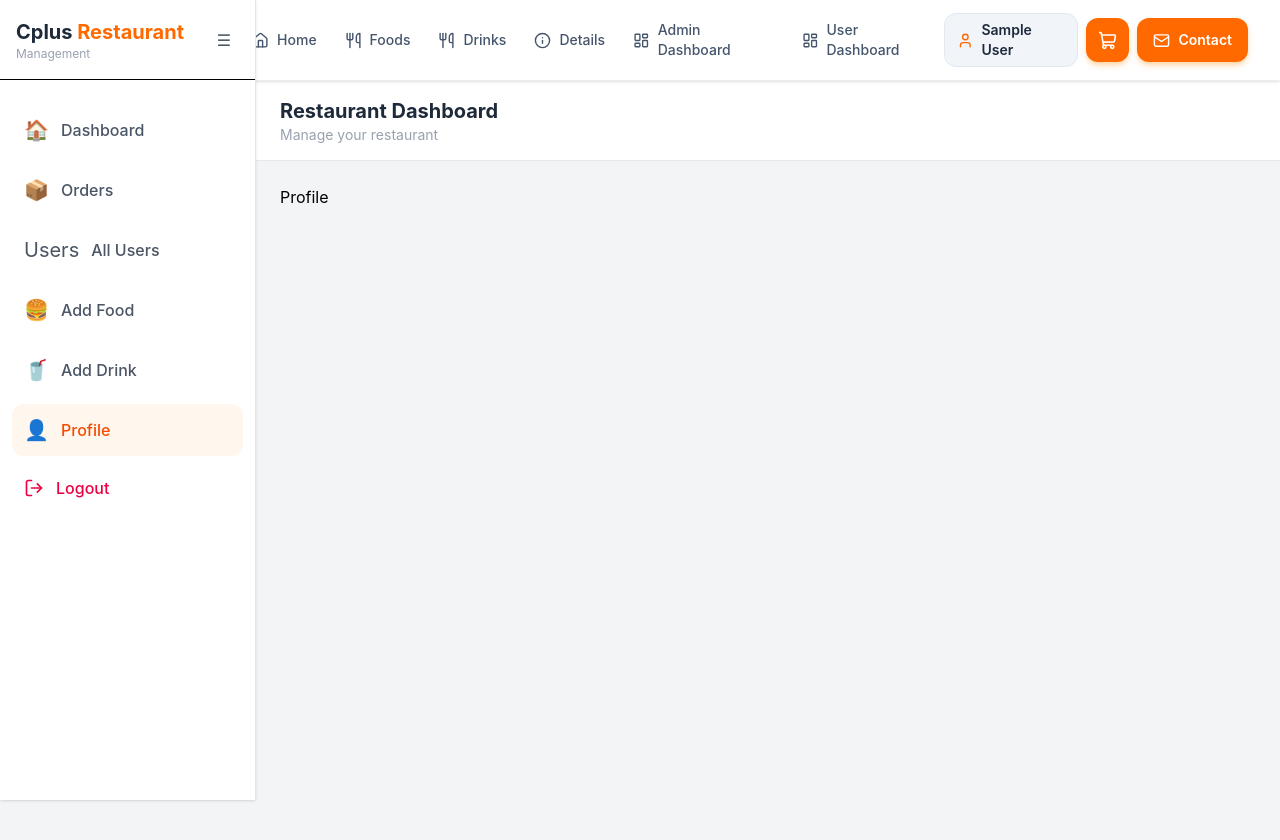
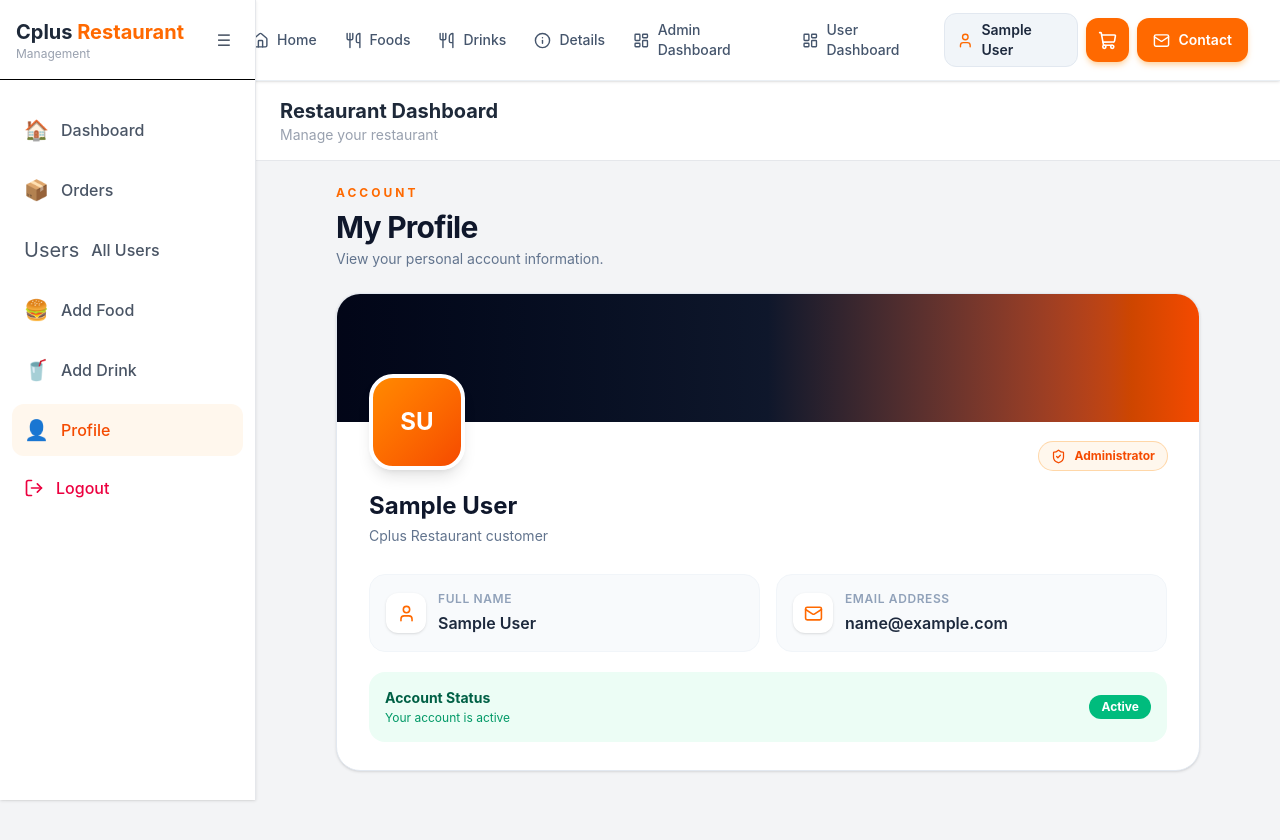
Before and after one commit to omar-abdi/cplus-restaurant, a React app in the folder frontend/: page /dashboard/profile in a window 1280 px wide. Shown: the top 840 px of the page. Built offline with nearby package versions, Linux system fonts and the light colour scheme; sample sign-in values are in the browser's storage; the HTML template or start-up script is replaced by a standard one.

Commit message:
69 profilepage

```diff
--- a/frontend/src/pages/Profile.jsx
+++ b/frontend/src/pages/Profile.jsx
@@ -1,11 +1,142 @@
 
+import { Mail, User, ShieldCheck } from "lucide-react";
+import storeUser from "../zustand/user";
 
 const Profile = () => {
+  const { user } = storeUser();
+
+  if (!user) {
+    return (
+      <div className="flex min-h-[60vh] items-center justify-center">
+        <div className="rounded-2xl bg-white p-8 text-center shadow-sm">
+          <h2 className="text-lg font-bold text-slate-900">
+            Please login
+          </h2>
+          <p className="mt-1 text-sm text-slate-500">
+            You need to login to view your profile.
+          </p>
+        </div>
+      </div>
+    );
+  }
+
+  const initials = (user.name || "U")
+    .split(" ")
+    .map((word) => word[0])
+    .slice(0, 2)
+    .join("")
+    .toUpperCase();
+
   return (
-    <div>
-  <h1>Profile</h1>
-    </div>
-  )
-}
+    <section className="mx-auto max-w-4xl px-4 pb-10">
+      {/* Header */}
+      <div className="mb-6">
+        <p className="text-xs font-bold uppercase tracking-[3px] text-orange-500">
+          Account
+        </p>
 
-export default Profile
+        <h1 className="mt-2 text-3xl font-bold tracking-tight text-slate-900">
+          My Profile
+        </h1>
+
+        <p className="mt-1 text-sm text-slate-500">
+          View your personal account information.
+        </p>
+      </div>
+
+      {/* Profile Card */}
+      <div className="overflow-hidden rounded-3xl border border-slate-200 bg-white shadow-sm">
+        {/* Top banner */}
+        <div className="h-32 bg-gradient-to-r from-slate-950 via-slate-900 to-orange-600" />
+
+        {/* Profile content */}
+        <div className="px-6 pb-7 sm:px-8">
+          {/* Avatar */}
+          <div className="-mt-12 flex flex-col gap-4 sm:flex-row sm:items-end sm:justify-between">
+            <div className="flex h-24 w-24 items-center justify-center rounded-3xl border-4 border-white bg-gradient-to-br from-orange-400 to-orange-600 text-2xl font-bold text-white shadow-lg">
+              {initials}
+            </div>
+
+            {user.isAdmin && (
+              <div className="flex w-fit items-center gap-2 rounded-full bg-orange-50 px-3 py-1.5 text-xs font-bold text-orange-600 ring-1 ring-orange-200">
+                <ShieldCheck size={15} />
+                Administrator
+              </div>
+            )}
+          </div>
+
+          {/* Name */}
+          <div className="mt-5">
+            <h2 className="text-2xl font-bold text-slate-900">
+              {user.name || "Unknown User"}
+            </h2>
+
+            <p className="mt-1 text-sm text-slate-500">
+              Cplus Restaurant customer
+            </p>
+          </div>
+
+          {/* Information */}
+          <div className="mt-7 grid gap-4 sm:grid-cols-2">
+            {/* Name */}
+            <div className="rounded-2xl border border-slate-100 bg-slate-50 p-4">
+              <div className="flex items-center gap-3">
+                <div className="flex h-10 w-10 items-center justify-center rounded-xl bg-white text-orange-500 shadow-sm">
+                  <User size={19} />
+                </div>
+
+                <div>
+                  <p className="text-xs font-semibold uppercase tracking-wider text-slate-400">
+                    Full Name
+                  </p>
+
+                  <p className="mt-1 font-semibold text-slate-800">
+                    {user.name || "Not provided"}
+                  </p>
+                </div>
+              </div>
+            </div>
+
+            {/* Email */}
+            <div className="rounded-2xl border border-slate-100 bg-slate-50 p-4">
+              <div className="flex items-center gap-3">
+                <div className="flex h-10 w-10 items-center justify-center rounded-xl bg-white text-orange-500 shadow-sm">
+                  <Mail size={19} />
+                </div>
+
+                <div className="min-w-0">
+                  <p className="text-xs font-semibold uppercase tracking-wider text-slate-400">
+                    Email Address
+                  </p>
+
+                  <p className="mt-1 truncate font-semibold text-slate-800">
+                    {user.email || "Not provided"}
+                  </p>
+                </div>
+              </div>
+            </div>
+          </div>
+
+          {/* Account status */}
+          <div className="mt-5 flex items-center justify-between rounded-2xl bg-emerald-50 px-4 py-4">
+            <div>
+              <p className="text-sm font-bold text-emerald-800">
+                Account Status
+              </p>
+
+              <p className="mt-0.5 text-xs text-emerald-600">
+                Your account is active
+              </p>
+            </div>
+
+            <span className="rounded-full bg-emerald-500 px-3 py-1 text-xs font-bold text-white">
+              Active
+            </span>
+          </div>
+        </div>
+      </div>
+    </section>
+  );
+};
+
+export default Profile;
```
